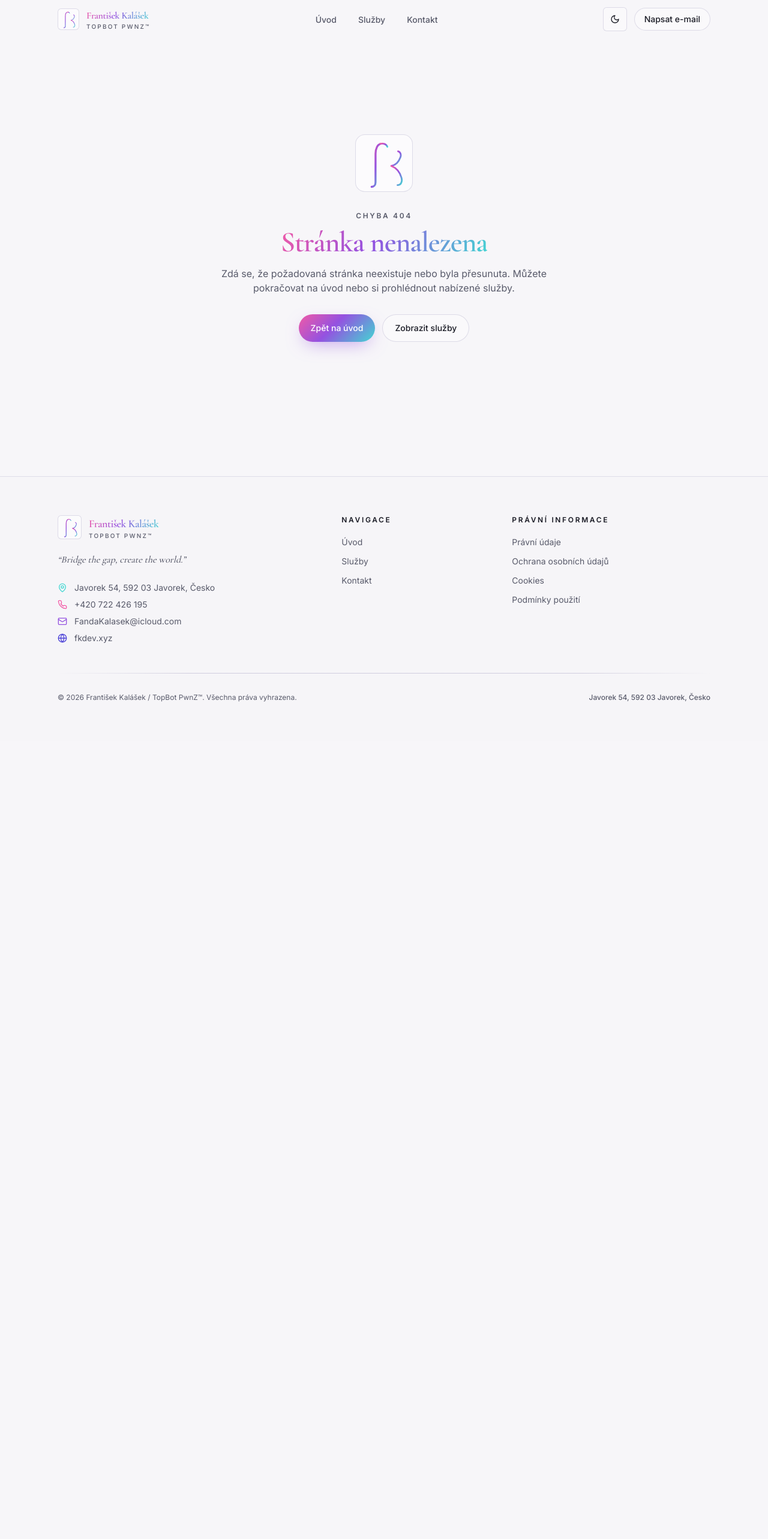
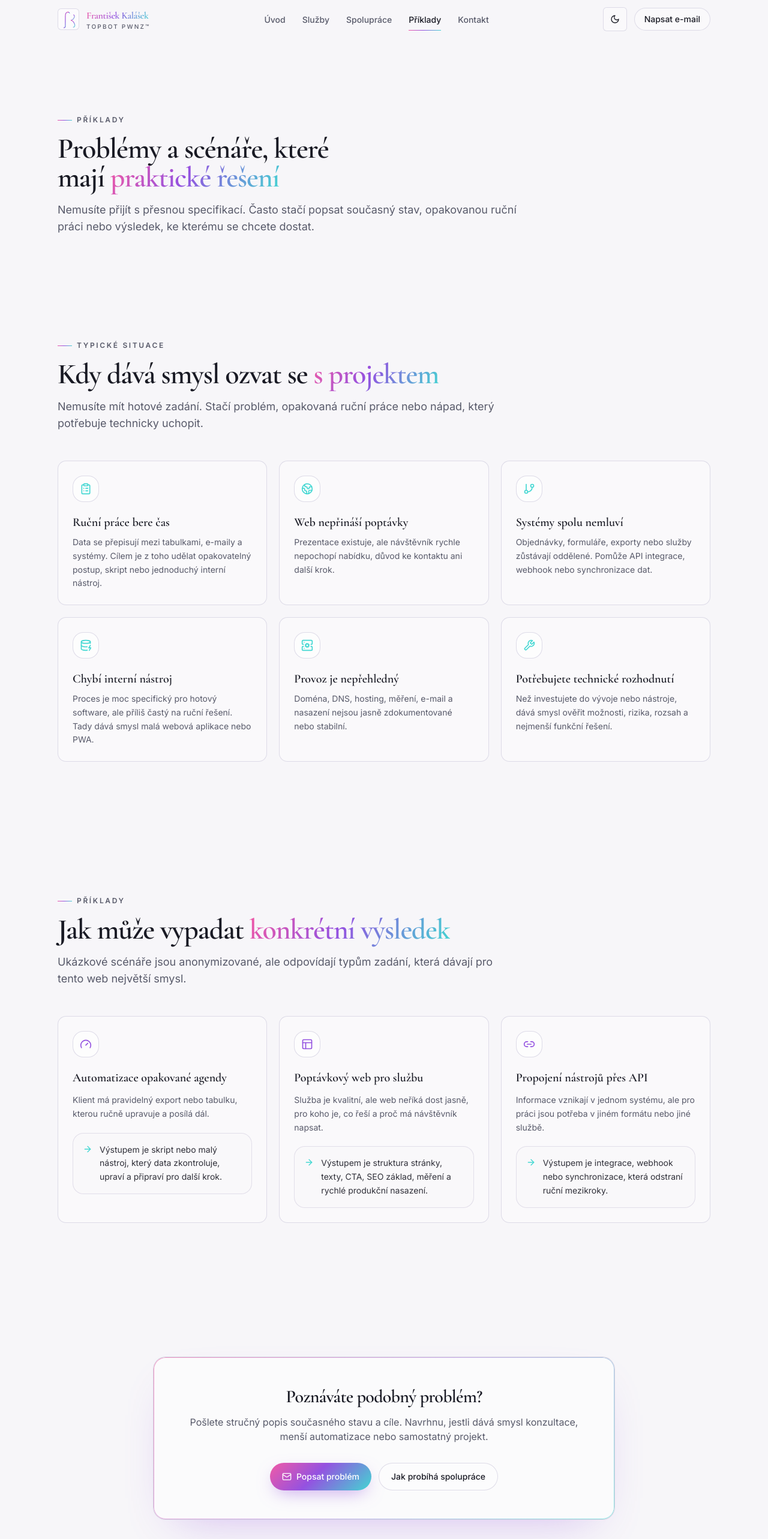
Before and after one commit to LeafyShadow696/FK-dev, a React (Vite) app: page /priklady in a window 1280 px wide. Shown: the top 2566 px of the page at 60% size. Before the commit the page ends 1235 px from the top, so only its background shows below. Built offline with nearby package versions, Linux system fonts and the light colour scheme.

Commit message:
Split landing content into focused pages

```diff
--- a/src/App.tsx
+++ b/src/App.tsx
@@ -7,6 +7,8 @@ import { ScrollToTop } from "@/components/layout/ScrollToTop"
 import { JsonLd } from "@/components/seo/JsonLd"
 import HomePage from "@/pages/HomePage"
 import ServicesPage from "@/pages/ServicesPage"
+import CollaborationPage from "@/pages/CollaborationPage"
+import ExamplesPage from "@/pages/ExamplesPage"
 import ContactPage from "@/pages/ContactPage"
 import LegalPage from "@/pages/LegalPage"
 import PrivacyPage from "@/pages/PrivacyPage"
@@ -47,6 +49,8 @@ export default function App() {
         <Switch>
           <Route path="/" component={HomePage} />
           <Route path="/sluzby" component={ServicesPage} />
+          <Route path="/spoluprace" component={CollaborationPage} />
+          <Route path="/priklady" component={ExamplesPage} />
           <Route path="/kontakt" component={ContactPage} />
           <Route path="/pravni-udaje" component={LegalPage} />
           <Route path="/ochrana-osobnich-udaju" component={PrivacyPage} />
--- a/src/components/layout/Footer.tsx
+++ b/src/components/layout/Footer.tsx
@@ -6,6 +6,8 @@ import { business } from "@/data/business"
 const mainLinks = [
   { href: "/", label: "Úvod" },
   { href: "/sluzby", label: "Služby" },
+  { href: "/spoluprace", label: "Spolupráce" },
+  { href: "/priklady", label: "Příklady" },
   { href: "/kontakt", label: "Kontakt" },
 ]
 
--- a/src/components/layout/Header.tsx
+++ b/src/components/layout/Header.tsx
@@ -9,6 +9,8 @@ import { business } from "@/data/business"
 const nav = [
   { href: "/", label: "Úvod" },
   { href: "/sluzby", label: "Služby" },
+  { href: "/spoluprace", label: "Spolupráce" },
+  { href: "/priklady", label: "Příklady" },
   { href: "/kontakt", label: "Kontakt" },
 ]
 
@@ -65,7 +67,7 @@ export function Header() {
                   <Link
                     href={item.href}
                     className={cn(
-                      "relative rounded-md px-4 py-2 text-sm font-medium transition-colors",
+                      "relative rounded-md px-3 py-2 text-sm font-medium transition-colors",
                       active
                         ? "text-foreground"
                         : "text-muted-foreground hover:text-foreground",
@@ -111,7 +113,7 @@ export function Header() {
         id="mobile-nav"
         className={cn(
           "overflow-hidden border-b border-border/60 bg-background/95 backdrop-blur-md transition-[max-height] duration-300 md:hidden",
-          open ? "max-h-96" : "max-h-0",
+          open ? "max-h-[28rem]" : "max-h-0",
         )}
       >
         <nav aria-label="Mobilní" className="px-5 pb-5 pt-2 sm:px-8">
--- a/src/components/sections/ProblemScenarios.tsx
+++ b/src/components/sections/ProblemScenarios.tsx
@@ -7,6 +7,7 @@ import {
   Wrench,
 } from "lucide-react"
 import { Section, SectionHeader } from "@/components/ui/Section"
+import { ButtonRouterLink } from "@/components/ui/Button"
 
 const scenarios = [
   {
@@ -47,7 +48,13 @@ const scenarios = [
   },
 ]
 
-export function ProblemScenarios() {
+interface ProblemScenariosProps {
+  compact?: boolean
+}
+
+export function ProblemScenarios({ compact = false }: ProblemScenariosProps) {
+  const visibleScenarios = compact ? scenarios.slice(0, 3) : scenarios
+
   return (
     <Section id="problemy">
       <SectionHeader
@@ -58,11 +65,15 @@ export function ProblemScenarios() {
             <span className="text-gradient-brand">s projektem</span>
           </>
         }
-        description="Nemusíte mít hotové zadání. Stačí problém, opakovaná ruční práce nebo nápad, který potřebuje technicky uchopit."
+        description={
+          compact
+            ? "Krátký přehled situací, ve kterých dává smysl ozvat se. Detailnější příklady jsou na samostatné stránce."
+            : "Nemusíte mít hotové zadání. Stačí problém, opakovaná ruční práce nebo nápad, který potřebuje technicky uchopit."
+        }
       />
 
       <div className="mt-12 grid gap-5 sm:grid-cols-2 lg:grid-cols-3">
-        {scenarios.map((item) => {
+        {visibleScenarios.map((item) => {
           const Icon = item.icon
           return (
             <article
@@ -82,6 +93,14 @@ export function ProblemScenarios() {
           )
         })}
       </div>
+
+      {compact && (
+        <div className="mt-10 flex justify-center">
+          <ButtonRouterLink to="/priklady" variant="secondary">
+            Další typické situace
+          </ButtonRouterLink>
+        </div>
+      )}
     </Section>
   )
 }
--- /dev/null
+++ b/src/pages/CollaborationPage.tsx
@@ -0,0 +1,43 @@
+import { CollaborationModels } from "@/components/sections/CollaborationModels"
+import { CollaborationProcess } from "@/components/sections/CollaborationProcess"
+import { FAQ } from "@/components/sections/FAQ"
+import { ProjectOutcomes } from "@/components/sections/ProjectOutcomes"
+import { TechStack } from "@/components/sections/TechStack"
+import { WhyMe } from "@/components/sections/WhyMe"
+import { Section, SectionHeader } from "@/components/ui/Section"
+import { business } from "@/data/business"
+import { useSeo } from "@/utils/seo"
+
+export default function CollaborationPage() {
+  useSeo({
+    title: `Spolupráce | ${business.fullName}`,
+    description:
+      "Jak probíhá spolupráce na webových aplikacích, automatizacích a technických konzultacích: modely spolupráce, proces, výstupy, technologie a FAQ.",
+    path: "/spoluprace",
+  })
+
+  return (
+    <main className="pt-32">
+      <Section className="!py-12 sm:!py-16">
+        <SectionHeader
+          as="h1"
+          eyebrow="Spolupráce"
+          title={
+            <>
+              Od prvního zadání po{" "}
+              <span className="text-gradient-brand">předání řešení</span>
+            </>
+          }
+          description="Přehled toho, jak spolupráce začíná, jaké modely dávají smysl, co má být na konci hotové a podle čeho se projekt drží pod kontrolou."
+        />
+      </Section>
+
+      <CollaborationModels />
+      <CollaborationProcess />
+      <ProjectOutcomes />
+      <WhyMe />
+      <TechStack />
+      <FAQ />
+    </main>
+  )
+}
--- /dev/null
+++ b/src/pages/ExamplesPage.tsx
@@ -0,0 +1,58 @@
+import { ProblemScenarios } from "@/components/sections/ProblemScenarios"
+import { ProjectScenarios } from "@/components/sections/ProjectScenarios"
+import { Section, SectionHeader } from "@/components/ui/Section"
+import { ButtonLink, ButtonRouterLink } from "@/components/ui/Button"
+import { Mail } from "lucide-react"
+import { business } from "@/data/business"
+import { useSeo } from "@/utils/seo"
+
+export default function ExamplesPage() {
+  useSeo({
+    title: `Příklady řešení | ${business.fullName}`,
+    description:
+      "Typické situace a anonymizované příklady projektů: automatizace agendy, poptávkový web, API propojení, interní nástroje a provozní zázemí.",
+    path: "/priklady",
+  })
+
+  return (
+    <main className="pt-32">
+      <Section className="!py-12 sm:!py-16">
+        <SectionHeader
+          as="h1"
+          eyebrow="Příklady"
+          title={
+            <>
+              Problémy a scénáře, které mají{" "}
+              <span className="text-gradient-brand">praktické řešení</span>
+            </>
+          }
+          description="Nemusíte přijít s přesnou specifikací. Často stačí popsat současný stav, opakovanou ruční práci nebo výsledek, ke kterému se chcete dostat."
+        />
+      </Section>
+
+      <ProblemScenarios />
+      <ProjectScenarios />
+
+      <Section>
+        <div className="border-gradient-brand glow-brand mx-auto max-w-3xl rounded-[calc(var(--radius)+6px)] bg-card/60 p-8 text-center sm:p-12">
+          <h2 className="font-display text-2xl font-semibold tracking-tight sm:text-3xl">
+            Poznáváte podobný problém?
+          </h2>
+          <p className="mt-3 text-pretty text-muted-foreground">
+            Pošlete stručný popis současného stavu a cíle. Navrhnu, jestli dává
+            smysl konzultace, menší automatizace nebo samostatný projekt.
+          </p>
+          <div className="mt-8 flex flex-col items-stretch justify-center gap-3 sm:flex-row">
+            <ButtonLink href={business.emailHref} variant="primary">
+              <Mail className="h-4 w-4" aria-hidden />
+              Popsat problém
+            </ButtonLink>
+            <ButtonRouterLink to="/spoluprace" variant="secondary">
+              Jak probíhá spolupráce
+            </ButtonRouterLink>
+          </div>
+        </div>
+      </Section>
+    </main>
+  )
+}
--- a/src/pages/HomePage.tsx
+++ b/src/pages/HomePage.tsx
@@ -1,13 +1,6 @@
 import { Hero } from "@/components/sections/Hero"
 import { ProblemScenarios } from "@/components/sections/ProblemScenarios"
 import { ServicesOverview } from "@/components/sections/ServicesOverview"
-import { CollaborationModels } from "@/components/sections/CollaborationModels"
-import { WhyMe } from "@/components/sections/WhyMe"
-import { ProjectOutcomes } from "@/components/sections/ProjectOutcomes"
-import { ProjectScenarios } from "@/components/sections/ProjectScenarios"
-import { CollaborationProcess } from "@/components/sections/CollaborationProcess"
-import { TechStack } from "@/components/sections/TechStack"
-import { FAQ } from "@/components/sections/FAQ"
 import { BusinessCard } from "@/components/sections/BusinessCard"
 import { useSeo } from "@/utils/seo"
 
@@ -23,15 +16,8 @@ export default function HomePage() {
   return (
     <>
       <Hero />
-      <ProblemScenarios />
+      <ProblemScenarios compact />
       <ServicesOverview />
-      <CollaborationModels />
-      <ProjectScenarios />
-      <WhyMe />
-      <ProjectOutcomes />
-      <CollaborationProcess />
-      <TechStack />
-      <FAQ />
       <BusinessCard />
     </>
   )
--- a/src/pages/ServicesPage.tsx
+++ b/src/pages/ServicesPage.tsx
@@ -1,11 +1,6 @@
 import { ArrowRight, Mail } from "lucide-react"
 import { Section, SectionHeader } from "@/components/ui/Section"
 import { ButtonLink, ButtonRouterLink } from "@/components/ui/Button"
-import { CollaborationProcess } from "@/components/sections/CollaborationProcess"
-import { CollaborationModels } from "@/components/sections/CollaborationModels"
-import { ProjectOutcomes } from "@/components/sections/ProjectOutcomes"
-import { ProjectScenarios } from "@/components/sections/ProjectScenarios"
-import { FAQ } from "@/components/sections/FAQ"
 import { services } from "@/data/services"
 import { business } from "@/data/business"
 import { useSeo } from "@/utils/seo"
@@ -89,7 +84,6 @@ export default function ServicesPage() {
         </div>
       </Section>
 
-      <CollaborationModels />
       <Section className="!pt-0">
         <div className="rounded-[var(--radius)] border border-border/70 bg-card/40 p-6 sm:p-8">
           <div className="max-w-3xl">
@@ -109,11 +103,6 @@ export default function ServicesPage() {
         </div>
       </Section>
 
-      <ProjectScenarios />
-      <ProjectOutcomes />
-      <CollaborationProcess />
-      <FAQ />
-
       <Section>
         <div className="border-gradient-brand glow-brand mx-auto max-w-3xl rounded-[calc(var(--radius)+6px)] bg-card/60 p-8 text-center sm:p-12">
           <h2 className="font-display text-2xl font-semibold tracking-tight sm:text-3xl">
@@ -131,6 +120,12 @@ export default function ServicesPage() {
             <ButtonRouterLink to="/kontakt" variant="secondary">
               Zobrazit kontakt
             </ButtonRouterLink>
+            <ButtonRouterLink to="/spoluprace" variant="ghost">
+              Jak probíhá spolupráce
+            </ButtonRouterLink>
+            <ButtonRouterLink to="/priklady" variant="ghost">
+              Příklady řešení
+            </ButtonRouterLink>
           </div>
         </div>
       </Section>
```
Also changed, not shown: 2 other files (tests, documents, lock files or other folders).
